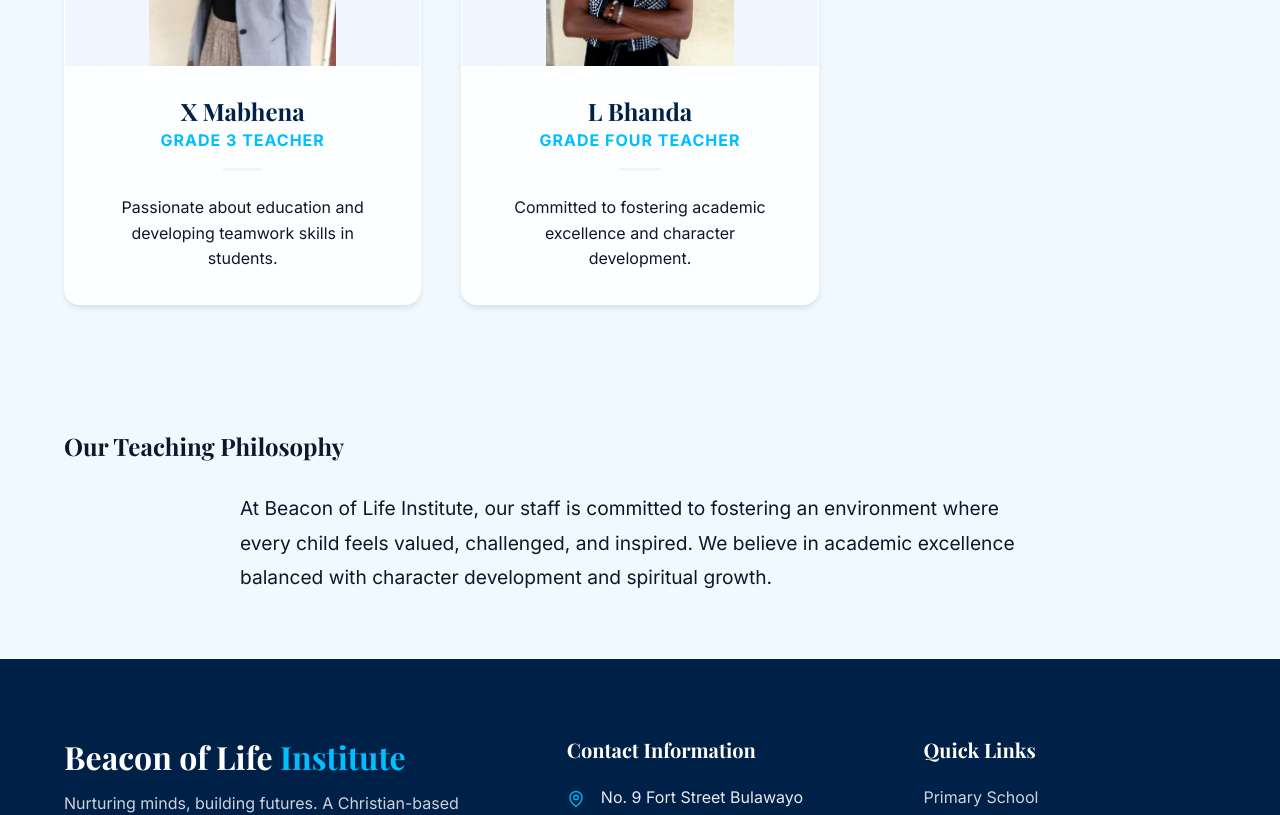
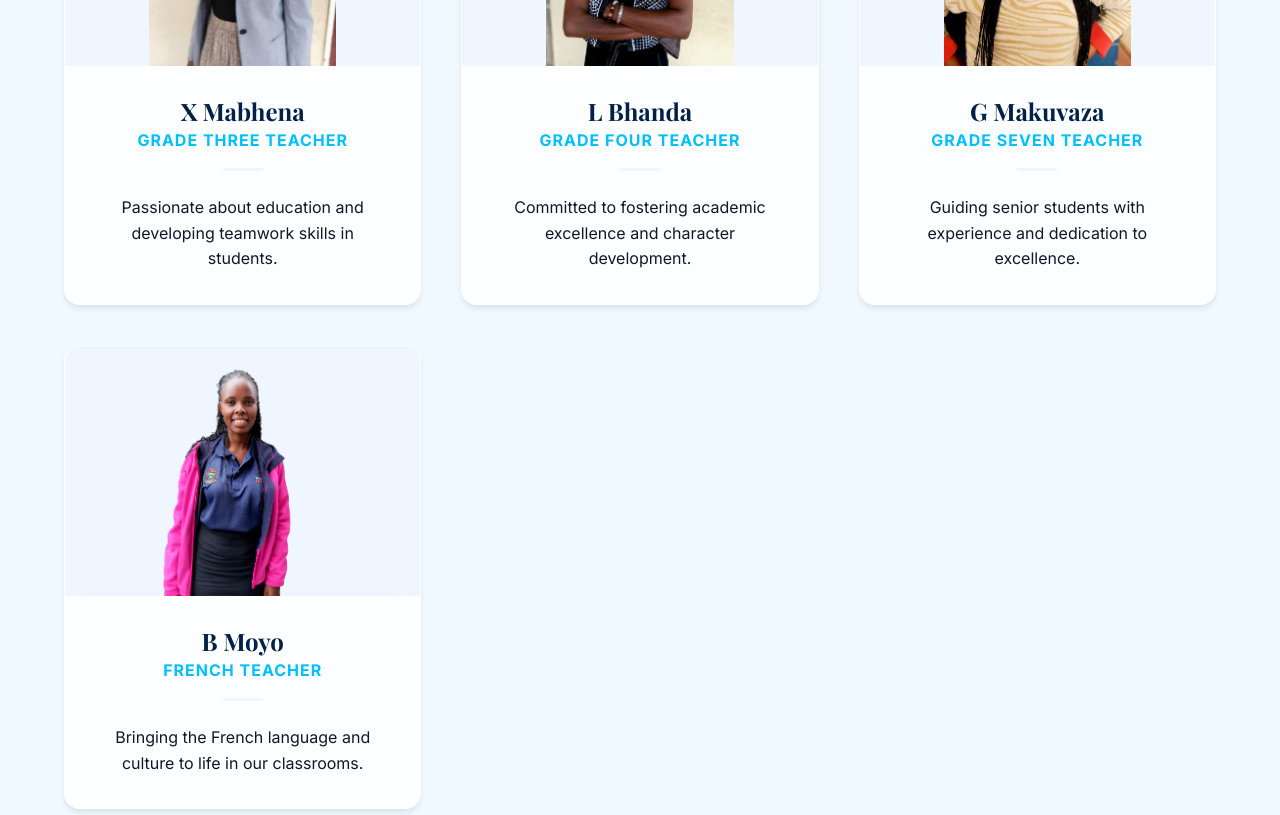
Before and after one commit to bongie-stack/Beacon-of-life-institute, a React (Vite) app: page /our-staff in a window 1280 px wide. Shown: the part 1680-2495 px from the top of the page. Built offline with nearby package versions, Linux system fonts and the light colour scheme; the HTML template or start-up script is replaced by a standard one.

Commit message:
Add files via upload

```diff
--- a/src/pages/OurStaff.jsx
+++ b/src/pages/OurStaff.jsx
@@ -9,6 +9,8 @@ import bJetiImg from '../assets/b_jeti.jpg';
 import lBhandaImg from '../assets/l_bhanda.jpg';
 import directorImg from '../assets/director.jpg';
 import principalImg from '../assets/principal.jpg';
+import gMakuvazaImg from '../assets/g_makuvaza.jpg';
+import bMoyoImg from '../assets/b_moyo.png';
 
 const staffMembers = [
     {
@@ -60,7 +62,7 @@ const staffMembers = [
     },
     {
         name: 'X Mabhena',
-        role: 'Grade 3 Teacher',
+        role: 'Grade Three Teacher',
         description: 'Passionate about education and developing teamwork skills in students.',
         icon: <User size={40} />,
         image: xMabhenaImg
@@ -71,6 +73,20 @@ const staffMembers = [
         description: 'Committed to fostering academic excellence and character development.',
         icon: <User size={40} />,
         image: lBhandaImg
+    },
+    {
+        name: 'G Makuvaza',
+        role: 'Grade Seven Teacher',
+        description: 'Guiding senior students with experience and dedication to excellence.',
+        icon: <User size={40} />,
+        image: gMakuvazaImg
+    },
+    {
+        name: 'B Moyo',
+        role: 'French Teacher',
+        description: 'Bringing the French language and culture to life in our classrooms.',
+        icon: <User size={40} />,
+        image: bMoyoImg
     }
 ];
 
```
Also changed, not shown: src/assets/b_moyo.png (added), src/assets/g_makuvaza.jpg (added).
